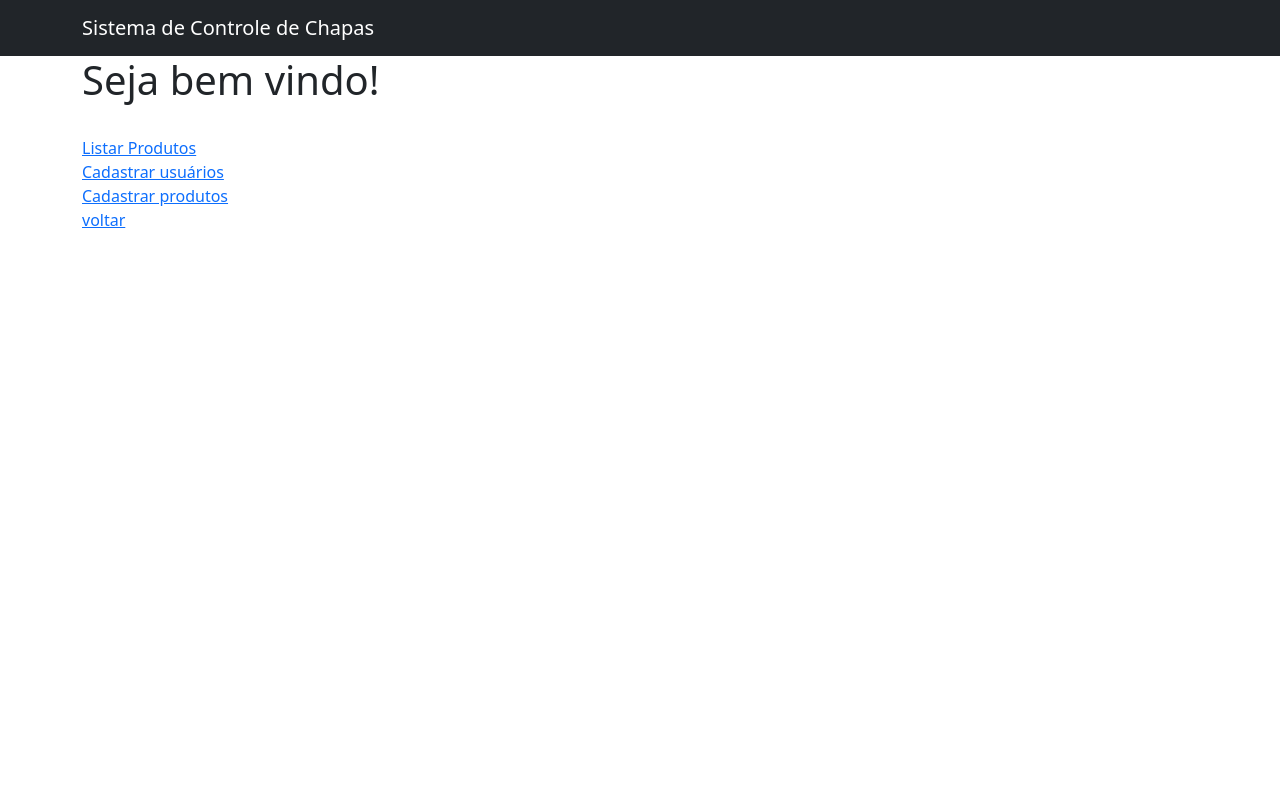
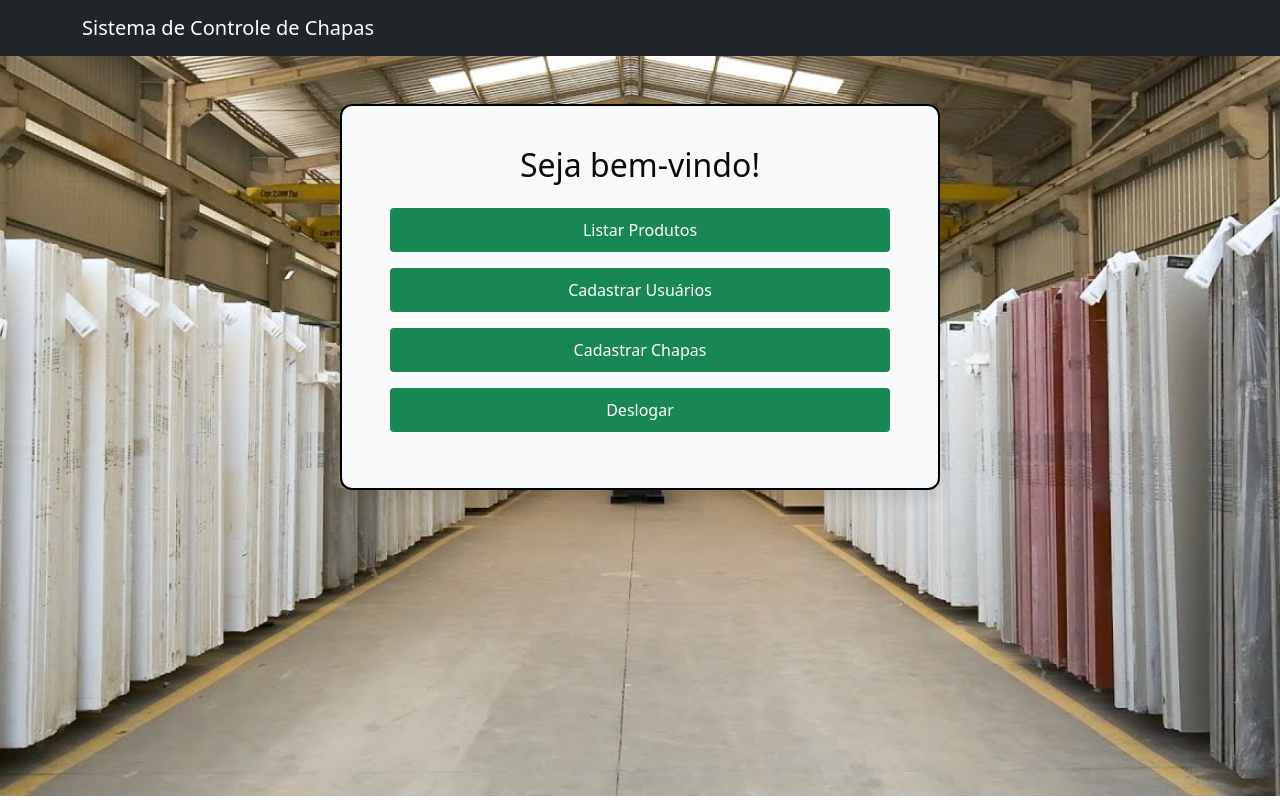
Before and after one commit to EduardoAlmeidaBR03/QUALIGRAN-FRONT, a Node server app: template views/logado.handlebars in a window 1280 px wide. Run offline with Node 20, Linux system fonts and the light colour scheme; the template is opened without the code that fills it, so the values that code supplies are empty; some libraries are stand-ins or nearby versions.

Commit message:
Created Screen Login and Logado

```diff
--- /dev/null
+++ b/public/css/logado.css
@@ -0,0 +1,45 @@
+/* Estilos adicionais */
+body {
+    background-image: url('../img/fundoempresa.jpg');
+    background-size: 110%;
+    background-position: center;
+    background-repeat: no-repeat;
+  }
+
+
+  h1 {
+    color: #0a0a0a;
+    font-size: 32px;
+  }
+
+  .container-botoes {
+    background-color: #f8f9fa; /* Cor de fundo leve */
+    border: 2px solid #000000; /* Cor da borda combinando com os botões */
+    border-radius: 12px; /* Bordas arredondadas */
+    padding: 40px 20px; /* Espaçamento interno */
+    box-shadow: 0 8px 16px rgba(0, 0, 0, 0.1); /* Sombra suave */
+    max-width: 600px;
+    margin: 80px auto 0; /* Centralização e espaço superior */
+  }
+
+  .btn {
+    background-color: #198754;
+    color: white;
+    border: none;
+    padding: 10px;
+    font-size: 16px;
+    border-radius: 4px;
+    cursor: pointer;
+    transition: background 0.3s;
+  }
+
+  .btn:hover {
+    background-color: #0d0d0e;
+  }
+
+  /* Responsividade */
+  @media (min-width: 576px) {
+    .button-group .btn {
+      width: 500px;
+    }
+  }
--- a/views/logado.handlebars
+++ b/views/logado.handlebars
@@ -1,16 +1,20 @@
 <!DOCTYPE html>
 <html lang="pt-BR">
 <head>
- <meta charset="UTF-8">
- <meta name="viewport" content="width=device-width, initial-scale=1.0">
- <link rel="stylesheet" href="https://cdnjs.cloudflare.com/ajax/libs/fontawesome/5.13.0/css/all.min.css">
- <title>Seja bem vindo ao sistema de Compras Virtual </title>
+  <meta charset="UTF-8">
+  <meta name="viewport" content="width=device-width, initial-scale=1.0">
+  <link rel="stylesheet" href="css/logado.css">
+  <title>Seja bem-vindo ao sistema de Compras Virtual</title>
 </head>
 <body>
- <h1>Seja bem vindo!</h1><br>
- <a href="chapas/listar">Listar Produtos</a><br>
-  <a href="usuarios/Cadastrar">Cadastrar usuários</a><br>
-  <a href="produtos/Cadastrar">Cadastrar produtos</a><br>
-  <a href="/">voltar</a><br>
+  <div class="container-botoes text-center mt-5">
+    <h1>Seja bem-vindo!</h1>
+    <div class="button-group mt-4">
+      <a href="chapas/listar" class="btn btn-primary custom-btn mb-3">Listar Produtos</a><br>
+      <a href="usuarios/Cadastrar" class="btn btn-primary custom-btn mb-3">Cadastrar Usuários</a><br>
+      <a href="produtos/Cadastrar" class="btn btn-primary custom-btn mb-3">Cadastrar Chapas</a><br>
+      <a href="/login" class="btn btn-primary custom-btn mb-3">Deslogar</a>
+    </div>
+  </div>
 </body>
 </html>
--- a/views/usuarios/login.handlebars
+++ b/views/usuarios/login.handlebars
@@ -2,8 +2,9 @@
   <link rel="stylesheet" href="css/login.css">
 </head>
 
+<body>
 <div class="limiter">
-  <div class="container-login100" style="background-image: url('/public/calacata.jpg');">
+  <div class="container-login100">
     <div class="wrap-login100">
       <h1 class="text-center my-3">Login</h1>
       <form action="/login" method="post">
@@ -41,3 +42,5 @@
     </div>
   </div>
 </div>
+
+</body>
```
Also changed, not shown: public/css/login.css (+10 -9 lines), public/img/calacata.jpg (renamed from public/calacata.jpg), public/img/fundoempresa.jpg (added).
